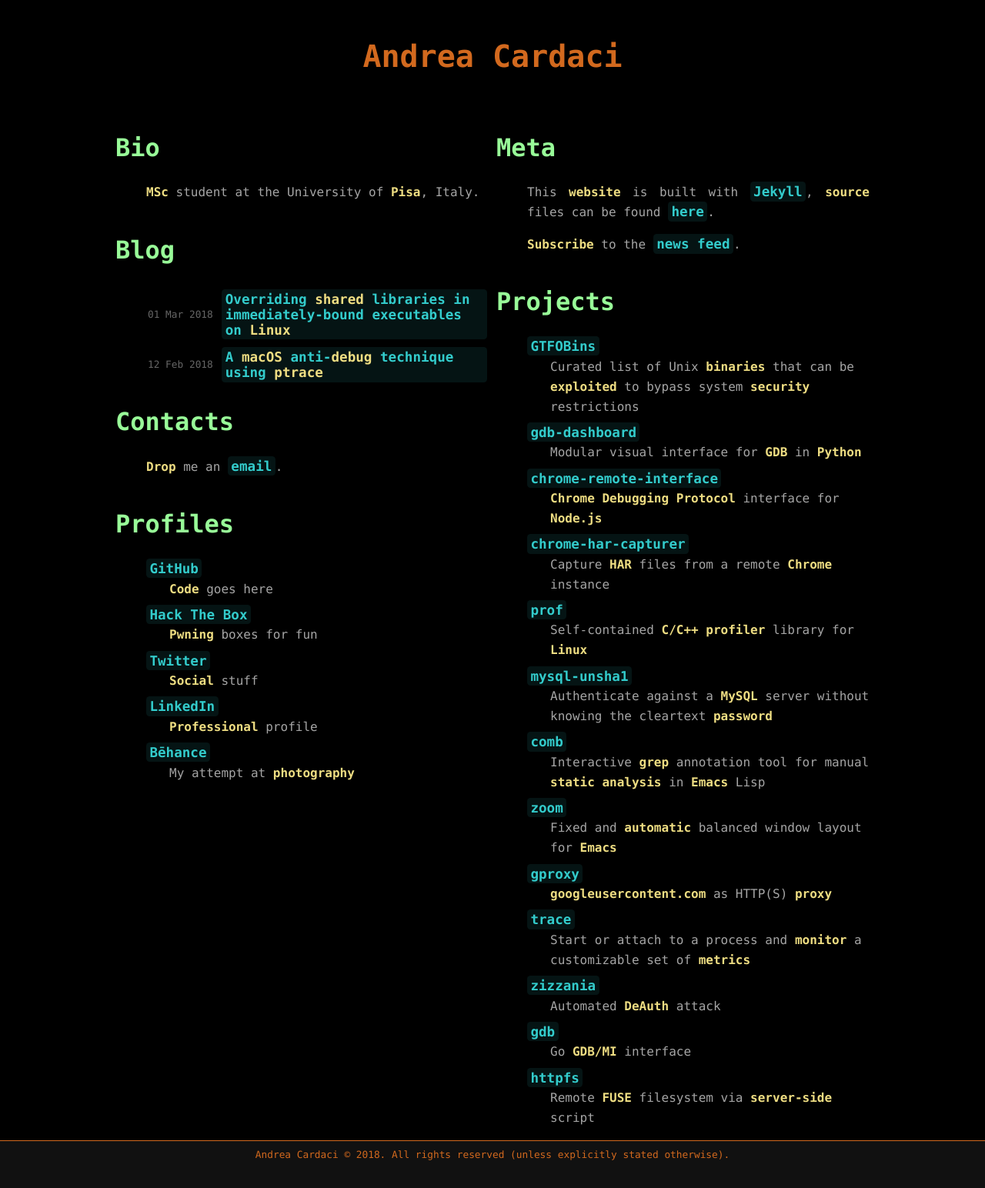
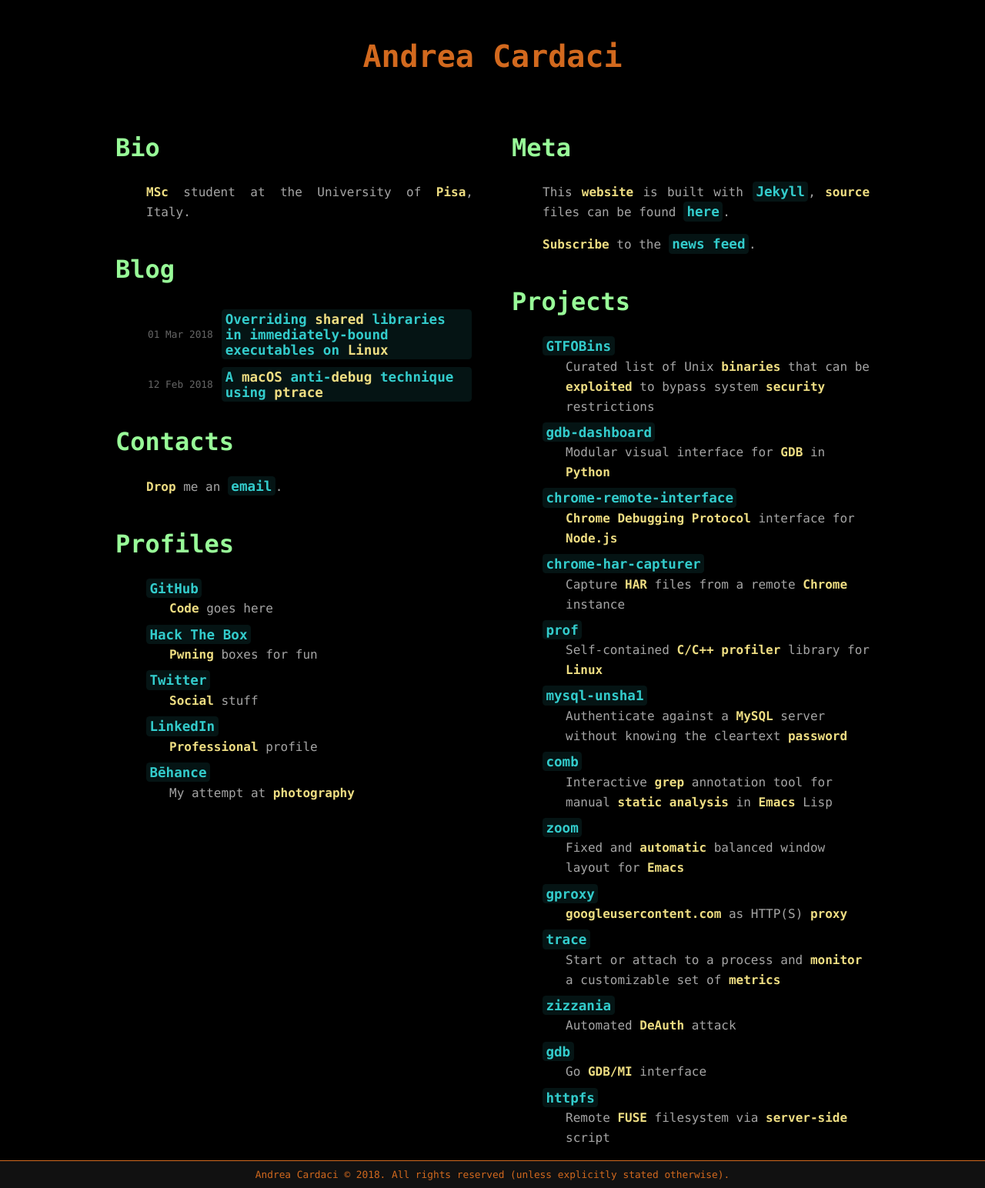
Before and after one commit to cyrus-and/cyrus-and.github.io, a Jekyll site: the page built from index.md, in a window 1280 px wide. Shown: the whole page at 77% size. Built offline with Jekyll 4.4.1, drawn with Linux system fonts in a browser that asks for light colours; before the commit the page ends 1518 px from its top, so only the background shows below that.

Commit message:
Increase the index column gap

```diff
--- a/assets/css/index.scss
+++ b/assets/css/index.scss
@@ -77,7 +77,7 @@ $hard-swap-margin: 100px;
     #container {
         width: $two-column-width - $hard-swap-margin;
         column-count: 2;
-        column-gap: 10px;
+        column-gap: 50px;
 
         .section {
             break-inside: avoid;
```
